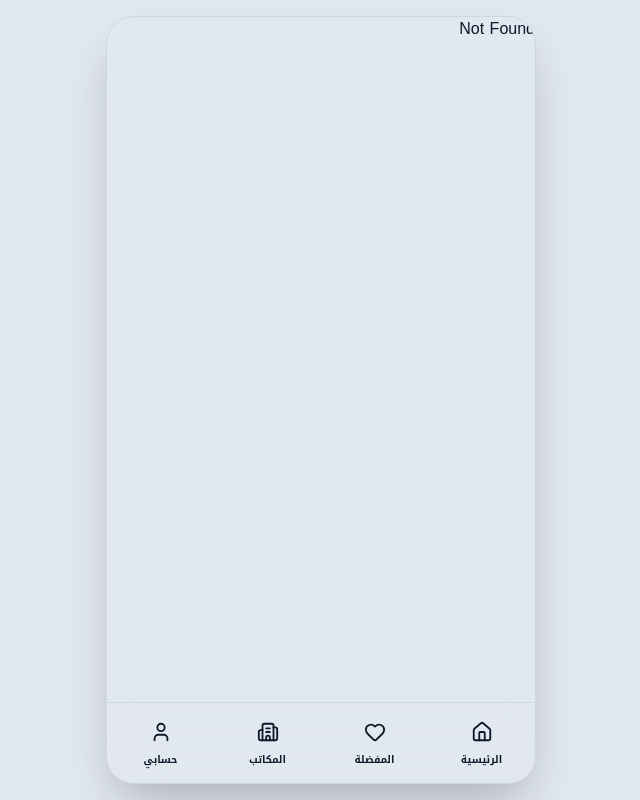
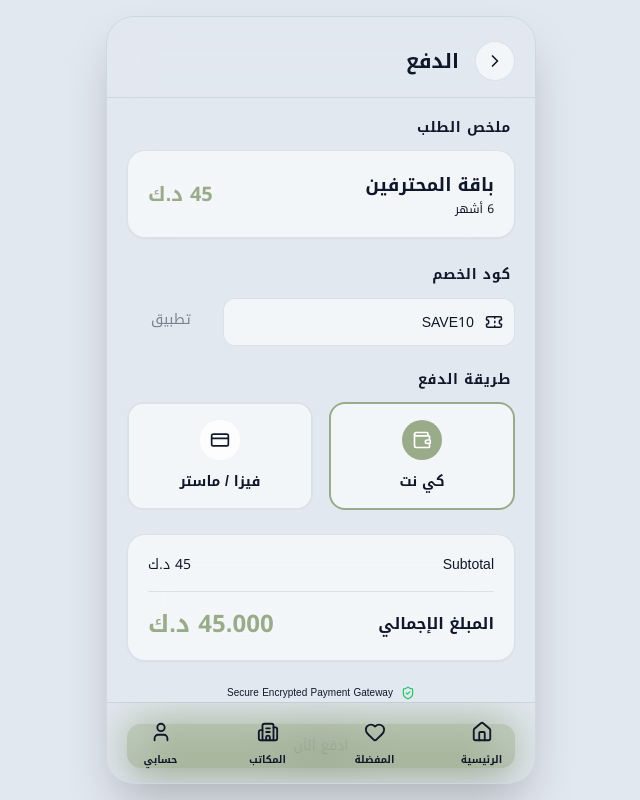
Before and after one commit to Raiyan2020/Khadam-frontend, a React (Vite) app: page /checkout in a window 1280 px wide. Before the commit this address had no page. Shown: the whole page, without its empty margins (319-959 px from the left). Built offline with nearby package versions, Linux system fonts and the light colour scheme.

Commit message:
feat: implement checkout view with payment processing and integrate into subscription flow

```diff
--- a/i18n.tsx
+++ b/i18n.tsx
@@ -208,7 +208,16 @@ export const translations = {
     adv_premium_2: "Full data reports",
     adv_premium_3: "24/7 dedicated support",
     adv_premium_4: "Verified office checkmark",
-    adv_premium_5: "Pushed to top of search"
+    adv_premium_5: "Pushed to top of search",
+    checkout_title: "Checkout",
+    order_summary: "Order Summary",
+    coupon_code: "Coupon Code",
+    apply_coupon: "Apply",
+    payment_method: "Payment Method",
+    pay_now: "Pay Now",
+    total_amount: "Total Amount",
+    visa: "Visa / Master",
+    knet: "KNET"
   },
   ar: {
     app_name: "تطبيق خدم",
@@ -414,7 +423,16 @@ export const translations = {
     adv_premium_2: "تقارير بيانات كاملة",
     adv_premium_3: "دعم فني مخصص على مدار الساعة",
     adv_premium_4: "علامة توثيق وتأكيد",
-    adv_premium_5: "الظهور في أول نتائج البحث"
+    adv_premium_5: "الظهور في أول نتائج البحث",
+    checkout_title: "الدفع",
+    order_summary: "ملخص الطلب",
+    coupon_code: "كود الخصم",
+    apply_coupon: "تطبيق",
+    payment_method: "طريقة الدفع",
+    pay_now: "ادفع الآن",
+    total_amount: "المبلغ الإجمالي",
+    visa: "فيزا / ماستر",
+    knet: "كي نت"
   }
 };
 
--- a/router.tsx
+++ b/router.tsx
@@ -19,6 +19,7 @@ import { Favorites } from './views/Favorites';
 import { HelpSupport } from './views/HelpSupport';
 import { EditProfile } from './views/EditProfile';
 import { EditAd } from './views/EditAd';
+import { Checkout } from './views/Checkout';
 import { SplashScreen } from './components/SplashScreen';
 import { useUserRole } from './UserRoleContext';
 
@@ -154,6 +155,12 @@ export const editAdRoute = createRoute({
   component: EditAd,
 });
 
+export const checkoutRoute = createRoute({
+  getParentRoute: () => rootRoute,
+  path: '/checkout',
+  component: Checkout,
+});
+
 const routeTree = rootRoute.addChildren([
   indexRoute,
   workerRoute,
@@ -173,6 +180,7 @@ const routeTree = rootRoute.addChildren([
   helpSupportRoute,
   editProfileRoute,
   editAdRoute,
+  checkoutRoute,
 ]);
 
 export const router = createRouter({ routeTree });
--- /dev/null
+++ b/views/Checkout.tsx
@@ -0,0 +1,204 @@
+import React, { useState } from 'react';
+import { ChevronLeft, ChevronRight, Check, CreditCard, Ticket, ShieldCheck, Wallet } from 'lucide-react';
+import { useNavigate, useSearch } from '@tanstack/react-router';
+import { useLanguage } from '../i18n';
+import { GlassCard, Button } from '../components/GlassUI';
+
+interface SubscriptionPlan {
+  id: string;
+  nameKey: string;
+  durationKey: string;
+  priceKey: string;
+  price: number;
+}
+
+const PLANS: SubscriptionPlan[] = [
+  {
+    id: 'basic',
+    nameKey: 'plan_basic_name',
+    durationKey: 'plan_basic_duration',
+    priceKey: 'plan_basic_price',
+    price: 25
+  },
+  {
+    id: 'pro',
+    nameKey: 'plan_pro_name',
+    durationKey: 'plan_pro_duration',
+    priceKey: 'plan_pro_price',
+    price: 45
+  },
+  {
+    id: 'premium',
+    nameKey: 'plan_premium_name',
+    durationKey: 'plan_premium_duration',
+    priceKey: 'plan_premium_price',
+    price: 75
+  }
+];
+
+export const Checkout: React.FC = () => {
+  const { t, dir } = useLanguage();
+  const navigate = useNavigate();
+  const search = useSearch({ from: '/checkout' }) as { planId?: string };
+  const planId = search.planId || 'pro';
+
+  const plan = PLANS.find(p => p.id === planId) || PLANS[1];
+
+  const [coupon, setCoupon] = useState('');
+  const [paymentMethod, setPaymentMethod] = useState<'visa' | 'knet'>('knet');
+  const [isApplied, setIsApplied] = useState(false);
+  const [discount, setDiscount] = useState(0);
+
+  const applyCoupon = () => {
+    if (coupon.toUpperCase() === 'SAVE10') {
+      setDiscount(plan.price * 0.1);
+      setIsApplied(true);
+    } else {
+      alert('Invalid coupon code. Try SAVE10');
+    }
+  };
+
+  const total = plan.price - discount;
+
+  const handlePay = () => {
+    // Simulate payment process
+    alert('Payment Successful!');
+    navigate({ to: '/profile' });
+  };
+
+  return (
+    <div className="pb-10 min-h-screen bg-background">
+      {/* Header */}
+      <div className="sticky top-0 z-40 bg-background/80 backdrop-blur-xl border-b border-border pb-4 pt-6 px-5 flex items-center gap-4">
+        <button
+          onClick={() => navigate({ to: '/subscriptions' })}
+          className="w-10 h-10 rounded-full bg-glass border border-border flex items-center justify-center text-primary"
+        >
+          {dir === 'rtl' ? <ChevronRight size={20} /> : <ChevronLeft size={20} />}
+        </button>
+        <h1 className="text-xl font-bold text-primary">{t('checkout_title')}</h1>
+      </div>
+
+      <div className="p-5 space-y-6">
+        {/* Order Summary */}
+        <div className="space-y-3">
+          <h2 className="text-sm font-bold text-secondary uppercase tracking-wider px-1">{t('order_summary')}</h2>
+          <GlassCard className="p-5 flex justify-between items-center bg-brand-500/5 border-brand-500/20">
+            <div>
+              <h3 className="font-bold text-primary text-lg">{t(plan.nameKey as any)}</h3>
+              <p className="text-xs text-secondary mt-0.5">{t(plan.durationKey as any)}</p>
+            </div>
+            <div className="text-right">
+              <span className="text-xl font-black text-brand-500">{plan.price} {t('kwd')}</span>
+            </div>
+          </GlassCard>
+        </div>
+
+        {/* Coupon Code */}
+        <div className="space-y-3">
+          <label className="text-sm font-bold text-secondary uppercase tracking-wider px-1">{t('coupon_code')}</label>
+          <div className="flex gap-2">
+            <div className="relative flex-1">
+              <div className="absolute inset-y-0 start-0 flex items-center ps-3 pointer-events-none text-secondary">
+                <Ticket size={18} />
+              </div>
+              <input
+                type="text"
+                value={coupon}
+                onChange={(e) => setCoupon(e.target.value)}
+                placeholder="SAVE10"
+                className="w-full h-12 bg-glass border border-border rounded-xl ps-10 pe-4 text-sm text-primary placeholder-secondary/50 focus:outline-none focus:border-brand-500 focus:ring-2 focus:ring-brand-500/10 transition-all uppercase"
+                disabled={isApplied}
+              />
+            </div>
+            <Button
+              onClick={applyCoupon}
+              variant="outline"
+              className={`px-6 h-12 ${isApplied ? 'bg-green-500/10 text-green-500 border-green-500/50' : ''}`}
+              disabled={isApplied || !coupon}
+            >
+              {isApplied ? <Check size={20} /> : t('apply_coupon')}
+            </Button>
+          </div>
+        </div>
+
+        {/* Payment Method */}
+        <div className="space-y-3">
+          <h2 className="text-sm font-bold text-secondary uppercase tracking-wider px-1">{t('payment_method')}</h2>
+          <div className="grid grid-cols-2 gap-4">
+            <PaymentOption
+              id="knet"
+              label={t('knet')}
+              icon={<Wallet size={20} />}
+              isSelected={paymentMethod === 'knet'}
+              onClick={() => setPaymentMethod('knet')}
+            />
+            <PaymentOption
+              id="visa"
+              label={t('visa')}
+              icon={<CreditCard size={20} />}
+              isSelected={paymentMethod === 'visa'}
+              onClick={() => setPaymentMethod('visa')}
+            />
+          </div>
+        </div>
+
+        {/* Total Summary */}
+        <GlassCard className="p-5 space-y-4">
+          <div className="flex justify-between text-sm">
+            <span className="text-secondary">Subtotal</span>
+            <span className="text-primary font-medium">{plan.price} {t('kwd')}</span>
+          </div>
+          {discount > 0 && (
+            <div className="flex justify-between text-sm text-green-500">
+              <span className="font-medium">Discount (10%)</span>
+              <span>-{discount.toFixed(3)} {t('kwd')}</span>
+            </div>
+          )}
+          <div className="h-px bg-border my-2" />
+          <div className="flex justify-between items-center">
+            <span className="text-primary font-bold">{t('total_amount')}</span>
+            <span className="text-2xl font-black text-brand-500">
+              {total.toFixed(3)} {t('kwd')}
+            </span>
+          </div>
+        </GlassCard>
+
+        {/* Security Note */}
+        <div className="flex items-center justify-center gap-2 text-[10px] text-secondary">
+          <ShieldCheck size={14} className="text-green-500" />
+          <span>Secure Encrypted Payment Gateway</span>
+        </div>
+
+        {/* Pay Button */}
+        <Button
+          onClick={handlePay}
+          variant="primary"
+          className="w-full h-14 text-lg font-bold shadow-xl shadow-brand-500/20"
+        >
+          {t('pay_now')}
+        </Button>
+      </div>
+    </div>
+  );
+};
+
+const PaymentOption: React.FC<{
+  id: string,
+  label: string,
+  icon: React.ReactNode,
+  isSelected: boolean,
+  onClick: () => void
+}> = ({ id, label, icon, isSelected, onClick }) => (
+  <div
+    onClick={onClick}
+    className={`p-4 rounded-2xl border-2 transition-all cursor-pointer flex flex-col items-center gap-3 bg-glass
+      ${isSelected ? 'border-brand-500 bg-brand-500/5' : 'border-border hover:border-brand-500/40'}
+    `}
+  >
+    <div className={`w-10 h-10 rounded-full flex items-center justify-center ${isSelected ? 'bg-brand-500 text-white' : 'bg-glassHigh text-secondary'}`}>
+      {icon}
+    </div>
+    <span className={`text-sm font-bold ${isSelected ? 'text-primary' : 'text-secondary'}`}>{label}</span>
+  </div>
+);
--- a/views/Subscriptions.tsx
+++ b/views/Subscriptions.tsx
@@ -113,7 +113,10 @@ export const Subscriptions: React.FC = () => {
               </ul>
 
               {isSelected && (
-                <button className="w-full mt-6 py-3.5 rounded-xl bg-brand-500 text-white font-bold tracking-wide shadow-lg shadow-brand-500/20 active:scale-95 transition-all text-sm">
+                <button
+                  onClick={() => navigate({ to: '/checkout', search: { planId: plan.id } as any })}
+                  className="w-full mt-6 py-3.5 rounded-xl bg-brand-500 text-white font-bold tracking-wide shadow-lg shadow-brand-500/20 active:scale-95 transition-all text-sm"
+                >
                   {t('subscribe_now') || 'Subscribe Now'}
                 </button>
               )}
```
Also changed, not shown: vite-env.d.ts (added, +26 -0 lines).
